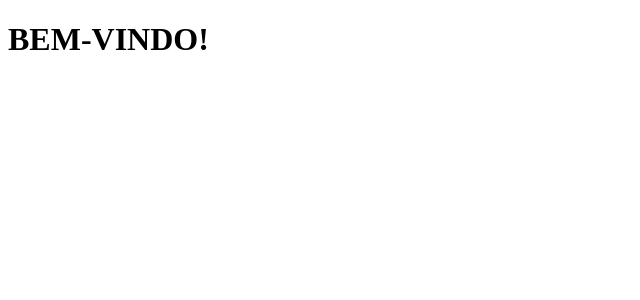
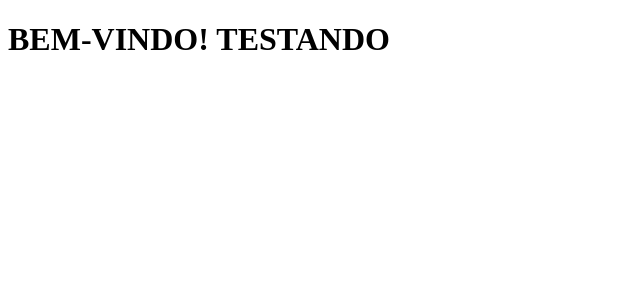
Before and after one commit to AlexandreTorturela/clone-tabnews, a Next.js app: page / in a window 1280 px wide. Shown: the top 300 px of the page, without its empty margins (0-640 px from the left). Built offline with nearby package versions, Linux system fonts and the light colour scheme.

Commit message:
Mudanca na home

```diff
--- a/pages/index.js
+++ b/pages/index.js
@@ -1,5 +1,5 @@
 function Home(){
-    return <h1>BEM-VINDO!</h1>
+    return <h1>BEM-VINDO! TESTANDO</h1>
 }
 
 export default Home;
```
